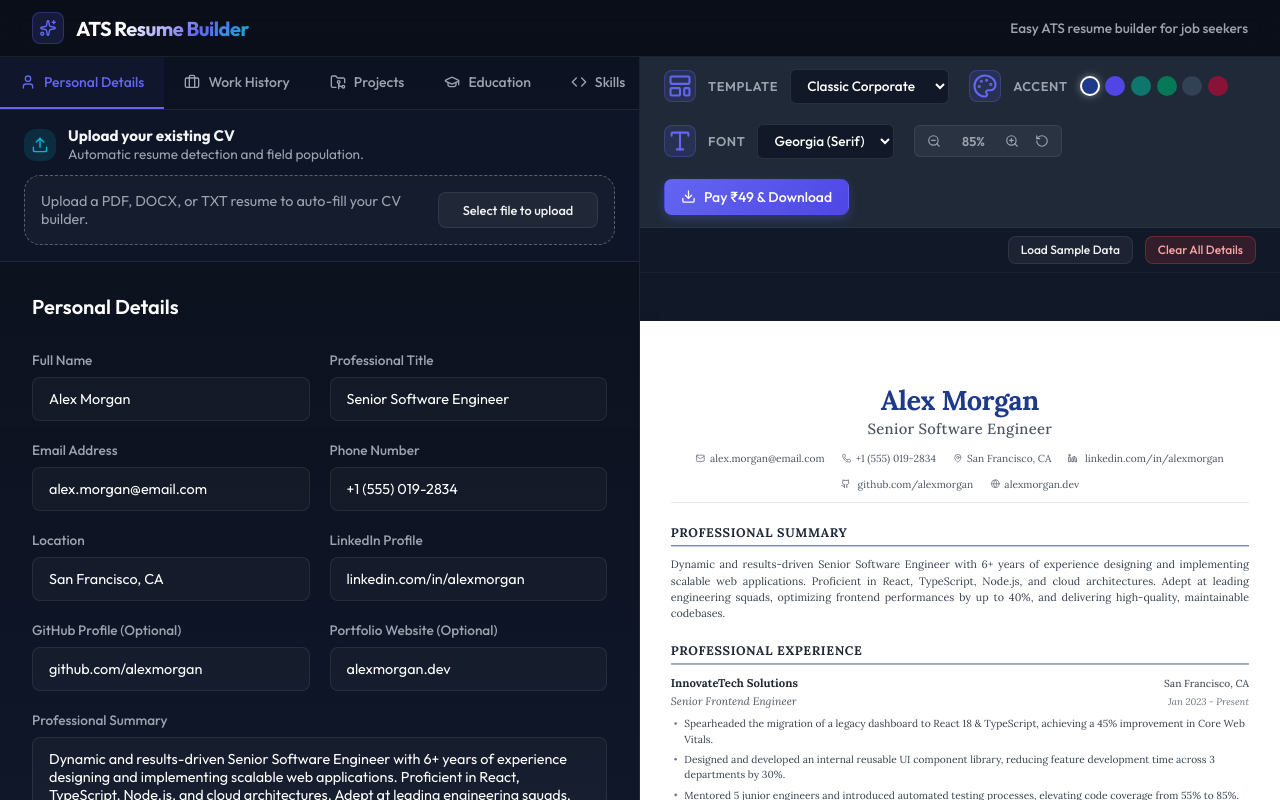
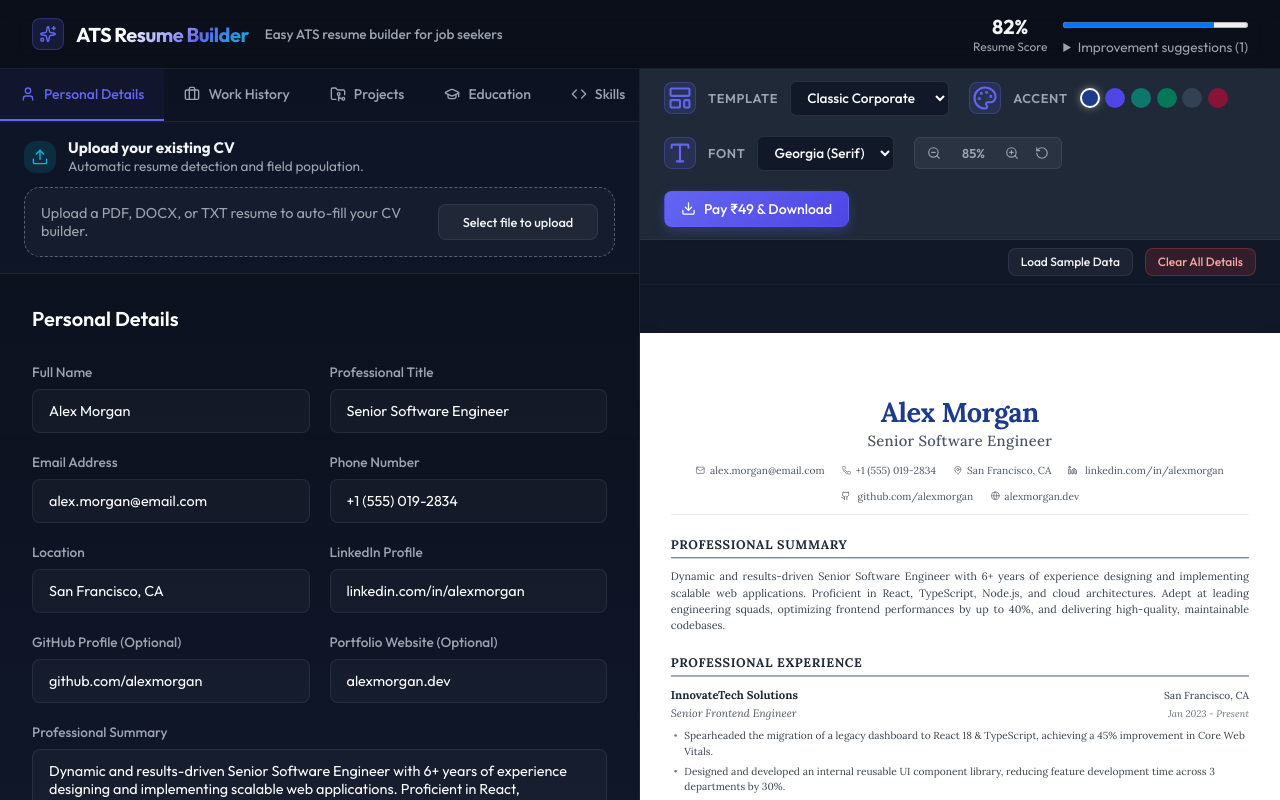
Before and after one commit to Subrata291291/ats-resume-builder, a React (Vite) app: page / in a window 1280 px wide. Built offline with nearby package versions, Linux system fonts and the light colour scheme; a web font is replaced by a local one.

Commit message:
Added Score Checker

```diff
--- /dev/null
+++ b/src/components/ResumeScore.tsx
@@ -0,0 +1,37 @@
+import React, { useMemo } from "react";
+import { useResume } from "../context/ResumeContext";
+import { scoreResume } from "../utils/resumeScorer";
+
+export const ResumeScore: React.FC = () => {
+  const { resumeData } = useResume();
+
+  const result = useMemo(() => scoreResume(resumeData), [resumeData]);
+
+  return (
+    <div className="resume-score" style={{ display: "flex", alignItems: "center", gap: "1rem" }}>
+      <div style={{ textAlign: "center" }}>
+        <div style={{ fontSize: "1.25rem", fontWeight: 700 }}>{result.score}%</div>
+        <div style={{ fontSize: "0.75rem", color: "var(--text-secondary)" }}>Resume Score</div>
+      </div>
+      <div style={{ minWidth: 180 }}>
+        <progress value={result.score} max={100} style={{ width: "100%", height: 12 }} />
+        {result.suggestions.length > 0 ? (
+          <div style={{ marginTop: 6 }}>
+            <details style={{ color: "var(--text-secondary)", fontSize: "0.85rem" }}>
+              <summary style={{ cursor: "pointer" }}>Improvement suggestions ({result.suggestions.length})</summary>
+              <ul style={{ marginTop: 8 }}>
+                {result.suggestions.slice(0, 5).map((s, i) => (
+                  <li key={i} style={{ color: "var(--text-secondary)", marginBottom: 6 }}>{s}</li>
+                ))}
+              </ul>
+            </details>
+          </div>
+        ) : (
+          <div style={{ color: "var(--text-secondary)", fontSize: "0.85rem", marginTop: 6 }}>Looks good — no immediate suggestions.</div>
+        )}
+      </div>
+    </div>
+  );
+};
+
+export default ResumeScore;
--- a/src/pages/Builder.tsx
+++ b/src/pages/Builder.tsx
@@ -7,6 +7,7 @@ import { ProjectsForm } from "../components/forms/ProjectsForm";
 import { ResumeUpload } from "../components/ResumeUpload";
 import { ResumePreview } from "../components/ResumePreview";
 import { User, Briefcase, GraduationCap, Code, FolderGit2, Sparkles, FileEdit, Eye } from "lucide-react";
+import ResumeScore from "../components/ResumeScore";
 
 type TabType = "personal" | "experience" | "education" | "skills" | "projects";
 
@@ -43,12 +44,18 @@ export const Builder: React.FC = () => {
     <div className="app-container">
       {/* Premium Header */}
       <header className="app-header">
-        <div className="logo-container">
-          <Sparkles className="logo-icon animate-pulse" />
-          <div className="logo-text">ATS Resume Builder</div>
+        <div style={{ display: "flex", alignItems: "center", gap: "1rem" }}>
+          <div className="logo-container">
+            <Sparkles className="logo-icon animate-pulse" />
+            <div className="logo-text">ATS Resume Builder</div>
+          </div>
+          <div style={{ fontSize: "0.85rem", color: "var(--text-secondary)", fontWeight: 500 }} className="hidden md:block">
+            Easy ATS resume builder for job seekers
+          </div>
         </div>
-        <div style={{ fontSize: "0.85rem", color: "var(--text-secondary)", fontWeight: 500 }} className="hidden md:block">
-          Easy ATS resume builder for job seekers
+
+        <div style={{ display: "flex", alignItems: "center", gap: "1rem" }}>
+          <ResumeScore />
         </div>
       </header>
 
--- /dev/null
+++ b/src/utils/resumeScorer.ts
@@ -0,0 +1,92 @@
+import type { ResumeData } from "../types/resume";
+
+export type ScoreResult = {
+  score: number; // 0-100
+  breakdown: Record<string, number>;
+  suggestions: string[];
+};
+
+export function scoreResume(data: ResumeData): ScoreResult {
+  const breakdown: Record<string, number> = {};
+  let score = 0;
+
+  // Personal info (max 30)
+  const personal = data.personalInfo || {};
+  const personalChecks: Array<{ key: string; value: string | undefined; points: number; msg: string }> = [
+    { key: "fullName", value: personal.fullName, points: 6, msg: "Add your full name" },
+    { key: "title", value: personal.title, points: 6, msg: "Add a job title (e.g. Senior Software Engineer)" },
+    { key: "email", value: personal.email, points: 6, msg: "Add a contact email" },
+    { key: "phone", value: personal.phone, points: 6, msg: "Add a phone number" },
+    { key: "summary", value: personal.summary, points: 6, msg: "Add a short professional summary" },
+  ];
+
+  personalChecks.forEach((c) => {
+    if (c.value && c.value.trim().length > 0) {
+      breakdown[c.key] = c.points;
+      score += c.points;
+    } else {
+      breakdown[c.key] = 0;
+    }
+  });
+
+  // Experience (max 20)
+  const expCount = Array.isArray(data.experience) ? data.experience.length : 0;
+  const expPoints = Math.min(20, expCount * 6); // up to ~3-4 entries for full points
+  breakdown.experience = expPoints;
+  score += expPoints;
+
+  // Education (max 10)
+  const eduCount = Array.isArray(data.education) ? data.education.length : 0;
+  const eduPoints = eduCount > 0 ? 10 : 0;
+  breakdown.education = eduPoints;
+  score += eduPoints;
+
+  // Skills (max 15)
+  const skillsCount = Array.isArray(data.skills) ? data.skills.length : 0;
+  const skillsPoints = Math.min(15, Math.round(skillsCount * 1.5));
+  breakdown.skills = skillsPoints;
+  score += skillsPoints;
+
+  // Projects (max 10)
+  const projCount = Array.isArray(data.projects) ? data.projects.length : 0;
+  const projPoints = Math.min(10, projCount * 5);
+  breakdown.projects = projPoints;
+  score += projPoints;
+
+  // Links & extras (max 5)
+  const linkPoints = [personal.linkedin, personal.github, personal.website].filter(Boolean).length > 0 ? 5 : 0;
+  breakdown.links = linkPoints;
+  score += linkPoints;
+
+  // Summary length bonus (max 5)
+  const summaryLength = personal.summary ? personal.summary.trim().length : 0;
+  const summaryBonus = summaryLength >= 50 && summaryLength <= 300 ? 5 : 0;
+  breakdown.summaryBonus = summaryBonus;
+  score += summaryBonus;
+
+  // Normalize score to 100 if needed (current weights already sum to 100)
+  const normalized = Math.max(0, Math.min(100, Math.round(score)));
+
+  // Suggestions
+  const suggestions: string[] = [];
+  if (!personal.fullName) suggestions.push("Add your full name at the top of the resume.");
+  if (!personal.title) suggestions.push("Add a clear job title (e.g. Senior Software Engineer).");
+  if (!personal.email) suggestions.push("Include a contact email so recruiters can reach you.");
+  if (!personal.phone) suggestions.push("Add a phone number for direct contact.");
+  if (!personal.summary) suggestions.push("Write a short professional summary to highlight strengths.");
+  if (expCount === 0) suggestions.push("Add at least one work experience entry with role and responsibilities.");
+  if (eduCount === 0) suggestions.push("Include relevant education or certifications.");
+  if (skillsCount < 5) suggestions.push("Add more skills (aim for 6–12 relevant skills).");
+  if (projCount === 0) suggestions.push("Add projects to demonstrate practical experience.");
+  if (!linkPoints) suggestions.push("Add a LinkedIn or GitHub link to show profiles or code samples.");
+  if (summaryLength > 0 && summaryLength < 50) suggestions.push("Expand your summary to 50–150 characters for more impact.");
+  if (summaryLength > 300) suggestions.push("Shorten your summary to keep it concise and scannable.");
+
+  return {
+    score: normalized,
+    breakdown,
+    suggestions,
+  };
+}
+
+export default scoreResume;
```
